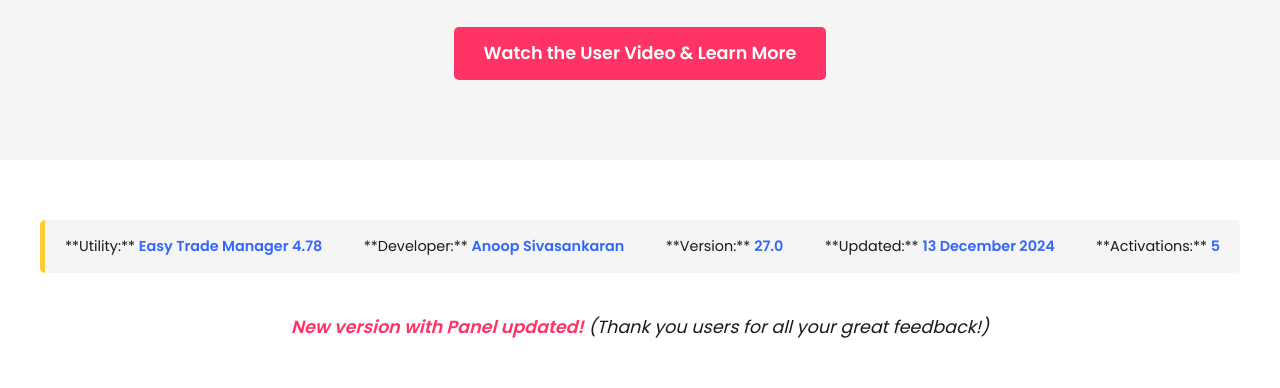
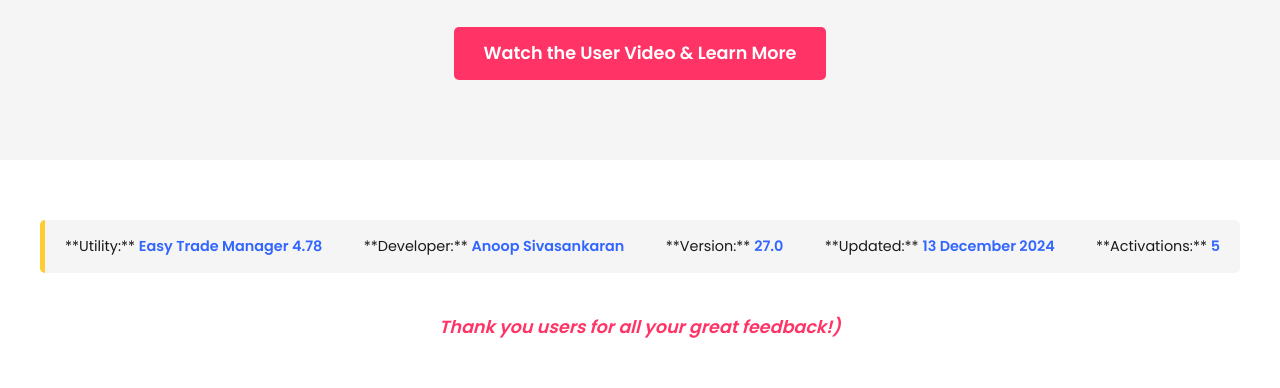
Before and after one commit to anoop911/easy-trade-manager-site, a plain HTML site: page index.html in a window 1280 px wide. Shown: the part 268-656 px from the top of the page. Drawn offline with Linux system fonts and the light colour scheme.

Commit message:
Test update 1

```diff
--- a/index.html
+++ b/index.html
@@ -207,7 +207,7 @@
             </div>
 
             <p style="text-align: center; font-style: italic; font-size: 1.1em; margin-bottom: 50px;">
-                <span class="highlight">New version with Panel updated!</span> (Thank you users for all your great feedback!)
+                <span class="highlight">Thank you users for all your great feedback!)
             </p>
 
             <h2>Intelligent Automation & Discreet Trading</h2>
```
